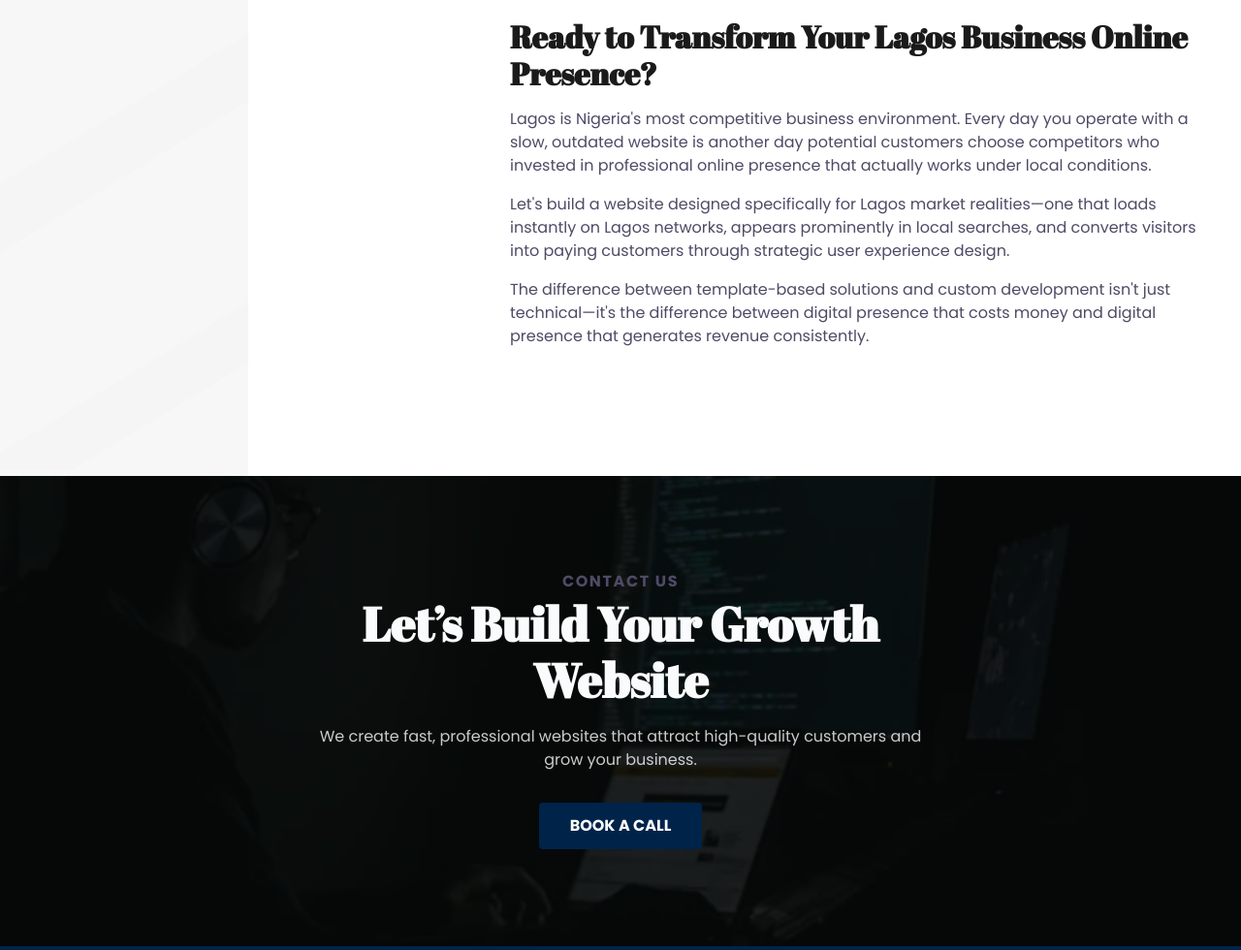
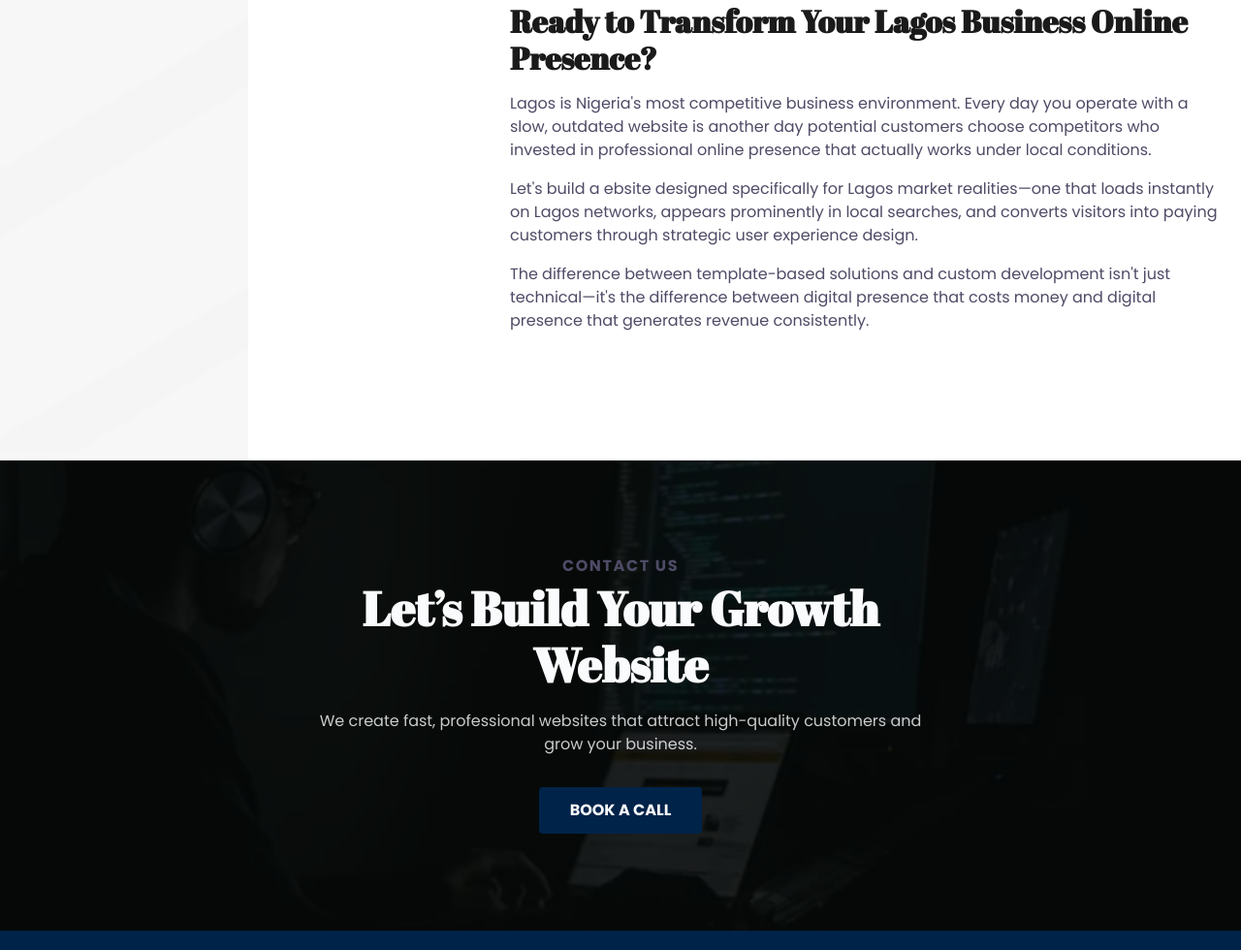
Before and after one commit to Waynexlink/peak-web-designer-portfolio, an Eleventy site: page src/content/pages/lagos.html in a window 1280 px wide. Shown: the part 7359-8339 px from the top of the page at 97% size. Built offline with nearby package versions, Linux system fonts and the light colour scheme; Eleventy itself is replaced by a stand-in of ours; files that its build step writes are made by us from their sources.

Commit message:
third commit

```diff
--- a/src/content/pages/lagos.html
+++ b/src/content/pages/lagos.html
@@ -486,8 +486,6 @@ endblock %} {% block body %}
         elements necessary for successful online transactions.
       </p>
 
-      <
-
       <h2>Ready to Transform Your Lagos Business Online Presence?</h2>
       <p>
         Lagos is Nigeria's most competitive business environment. Every day you
@@ -497,7 +495,7 @@ endblock %} {% block body %}
       </p>
 
       <p>
-        Let's build a website designed specifically for Lagos market
+        Let's build a ebsite designed specifically for Lagos market
         realities—one that loads instantly on Lagos networks, appears
         prominently in local searches, and converts visitors into paying
         customers through strategic user experience design.
```
Also changed, not shown: src/_includes/sections/cta.html (+1 -1 lines).
